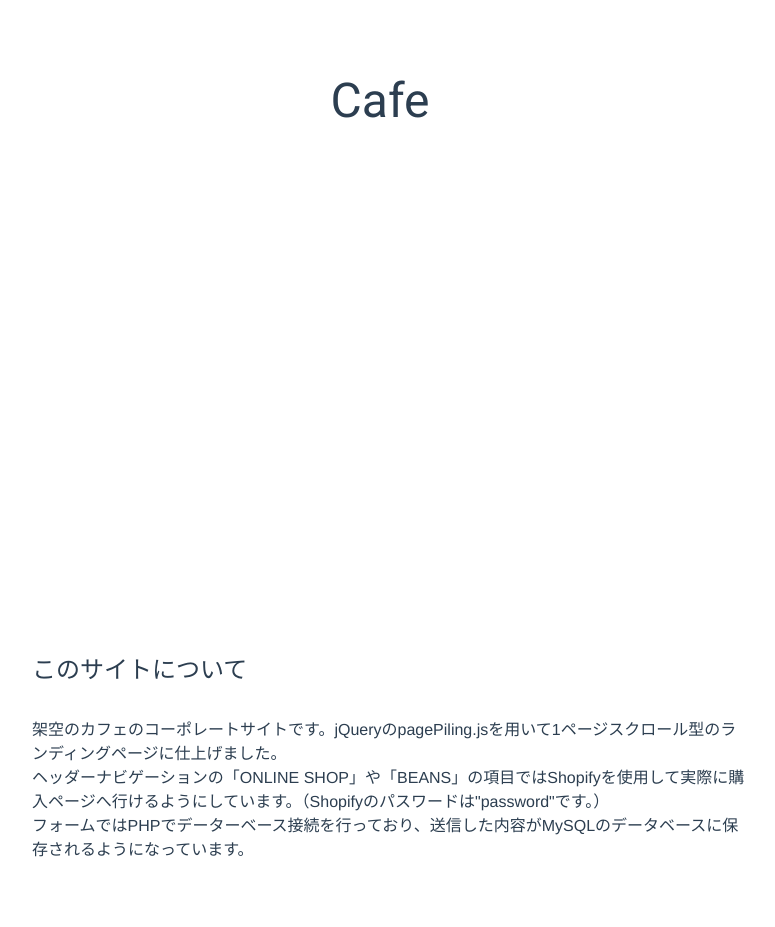
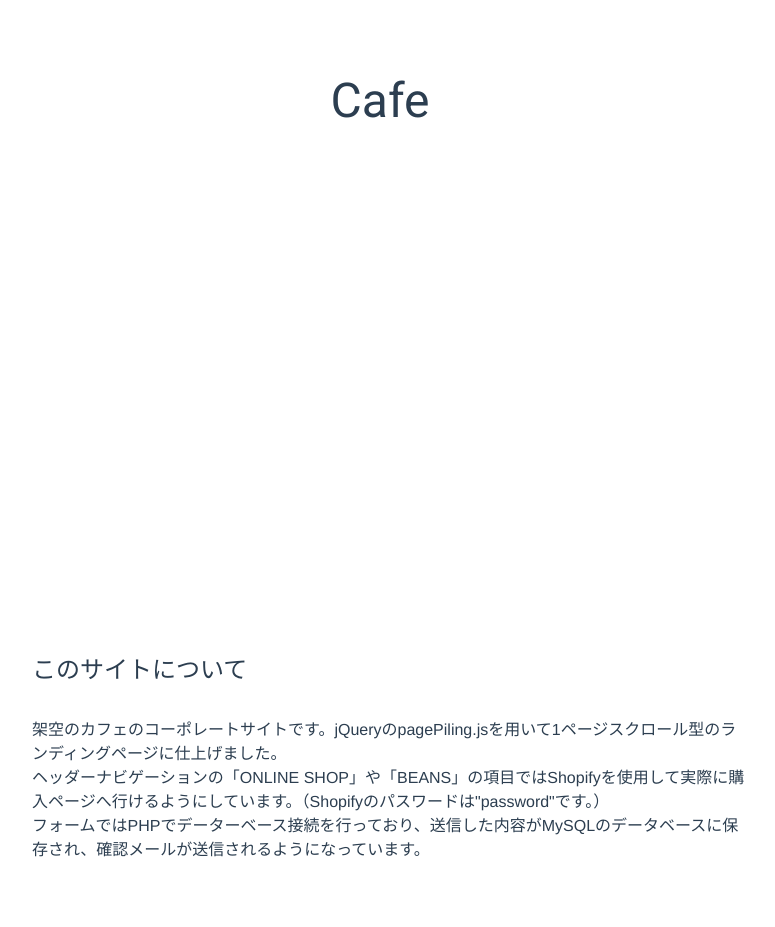
Before and after one commit to AkinoriKita/portfolio-site, a Vue app: page /cafe in a window 1280 px wide. Shown: the top 927 px of the page, without its empty margins (260-1035 px from the left). Built offline with nearby package versions, Linux system fonts and the light colour scheme.

Commit message:
[add]cafeメール説明

```diff
--- a/src/components/organisms/works/WorksCafe.vue
+++ b/src/components/organisms/works/WorksCafe.vue
@@ -18,7 +18,7 @@
                     架空のカフェのコーポレートサイトです。jQueryのpagePiling.jsを用いて1ページスクロール型のランディングページに仕上げました。<br>
                     ヘッダーナビゲーションの「ONLINE
                     SHOP」や「BEANS」の項目ではShopifyを使用して実際に購入ページへ行けるようにしています。（Shopifyのパスワードは"password"です。）<br>
-                    フォームではPHPでデーターベース接続を行っており、送信した内容がMySQLのデータベースに保存されるようになっています。
+                    フォームではPHPでデーターベース接続を行っており、送信した内容がMySQLのデータベースに保存され、確認メールが送信されるようになっています。
                   </p>
                 </li>
                 <li class="mt-16">
```
